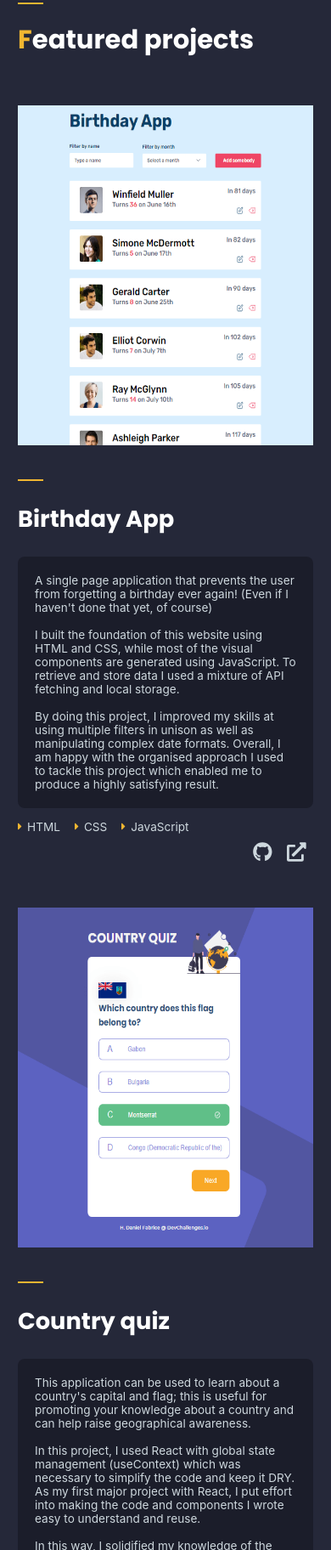
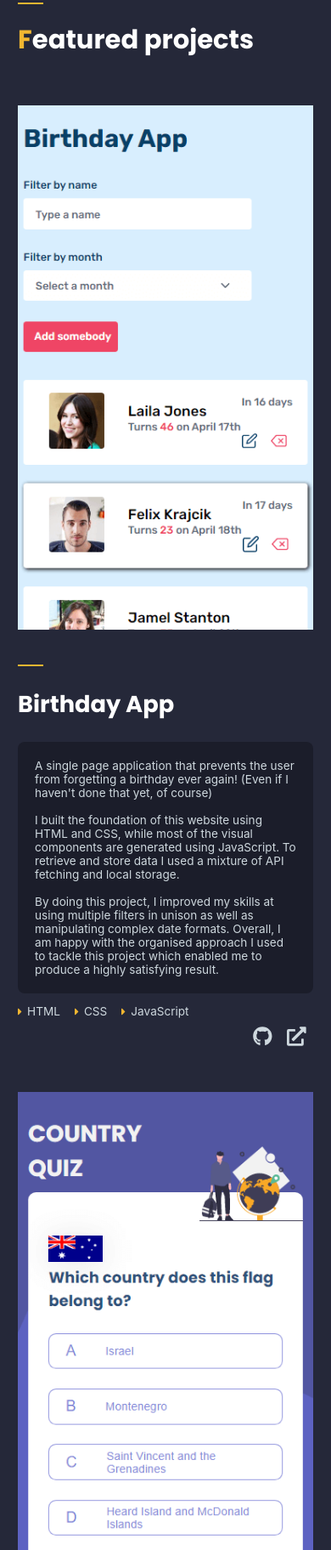
Before and after one commit to voromahery/portofolio-daniel, a website: page webroot/index.html in a window 390 px wide. Shown: the part 2180-4004 px from the top of the page at 85% size. Drawn offline with Linux system fonts and the light colour scheme; files whose address does not match are found by name.

Commit message:
Added images for mobile

```diff
--- a/sass/_projects.scss
+++ b/sass/_projects.scss
@@ -77,7 +77,7 @@
 
 .projects__image {
   width: 300px;
-  height: 300px;
+  height: auto;
 }
 
 .more__projects a {
@@ -114,8 +114,13 @@
   max-height: max-content;
 }
 
-.project__link:hover {
+.project__link:hover,
+.projects__description a {
   color: $primary-color;
+}
+
+.projects__description a:hover {
+  text-decoration: underline;
 }
 
 .project__link:hover,
@@ -176,7 +181,6 @@
 
   .projects__image {
     width: 400px;
-    height: 400px;
   }
 }
 
@@ -221,7 +225,6 @@
 
   .projects__image {
     width: 640.76px;
-    height: auto;
   }
 }
 
@@ -240,6 +243,5 @@
 
   .projects__image {
     width: 700px;
-    height: auto;
   }
 }
--- a/webroot/script.js
+++ b/webroot/script.js
@@ -4,7 +4,7 @@ const works = [
     description:
       "A single page application that prevents the user from forgetting a birthday ever again! (Even if I haven't done that yet, of course) <br/> <br/> I built the foundation of this website using HTML and CSS, while most of the visual components are generated using JavaScript. To retrieve and store data I used a mixture of API fetching and local storage. <br/> <br/> By doing this project, I improved my skills at using multiple filters in unison as well as manipulating complex date formats. Overall, I am happy with the organised approach I used to tackle this project which enabled me to produce a highly satisfying result.",
     screenshot: "./images/birthday-app.png",
-    screenshotMobile: "/images/",
+    screenshotMobile: "./images/birthday-app-mobile.png",
     figma: null,
     link: "https://birthday-app-daniel.netlify.app/",
     code: "https://github.com/voromahery/birthday-app",
@@ -16,7 +16,7 @@ const works = [
     description:
       "This application can be used to learn about a country's capital and flag; this is useful for promoting your knowledge about a country and can help raise geographical awareness. <br/> <br/> In this project, I used React with global state management (useContext) which was necessary to simplify the code and keep it DRY. As my first major project with React, I put effort into making the code and components I wrote easy to understand and reuse. <br/> <br/> In this way, I solidified my knowledge of the context API, as well as fetching and randomising data from an API. While I am happy with the outcome, one thing to improve for my future projects would be to use compound components.",
     screenshot: "./images/country-quiz.png",
-    screenshotMobile: "/images/",
+    screenshotMobile: "./images/country-quiz-mobile.png",
     figma: "https://www.figma.com/file/Gw0ZNBbYN8asqFlZWy3jG1",
     link: "https://country-quiz-daniel.netlify.app/",
     code: "https://github.com/voromahery/country-quiz",
@@ -28,14 +28,14 @@ const works = [
     description:
       "This website is suitable for photographers who want to show their work to the world.<br/> <br/> I built this with SASS, HTML and JavaScript. Completing this project enhanced my skills at using CSS frameworks such as SASS as well as applying functionality to an image slider with JavaScript.<br/> <br/> A similar project is the prototype website I built for a hypothetical software company called <a href='https://edie-homepage-daniel.netlify.app/'>Edie</a>",
     screenshot: "./images/photograph.webp",
-    screenshotMobile: "",
+    screenshotMobile: "./images/photograf-mobile.webp",
     figma:
       "https://www.figma.com/file/QDZhke3UJVjXjNwFKqsWDR/Laaqiq-1-Portfolio-detail-Responsive-Copy",
     link: "https://voromahery.github.io/photograf/",
     code: "https://github.com/voromahery/photograf",
     date: "dd",
     skill: ["HTML", "SASS", "JavaScript"],
-  }
+  },
 ];
 
 const section = document.querySelector(".section__projects");
@@ -54,10 +54,10 @@ function myPortofolio() {
                 <a href="${item.link}">
                 <picture>
                   <source
-                  srcset=""
+                  srcset="${item.screenshot}"
                   media="(min-width: 800px)"
                   />
-                  <img src=${item.screenshot} class="projects__image" alt="">
+                  <img src=${item.screenshotMobile} class="projects__image" alt="">
                 </picture>
                 </a>
                <div class="article__wrapper">
```
Also changed, not shown: webroot/css/index.css, webroot/images/birthday-app-mobile.png (added), webroot/images/country-quiz-mobile.png (added), webroot/images/photograf-mobile.webp (added).
